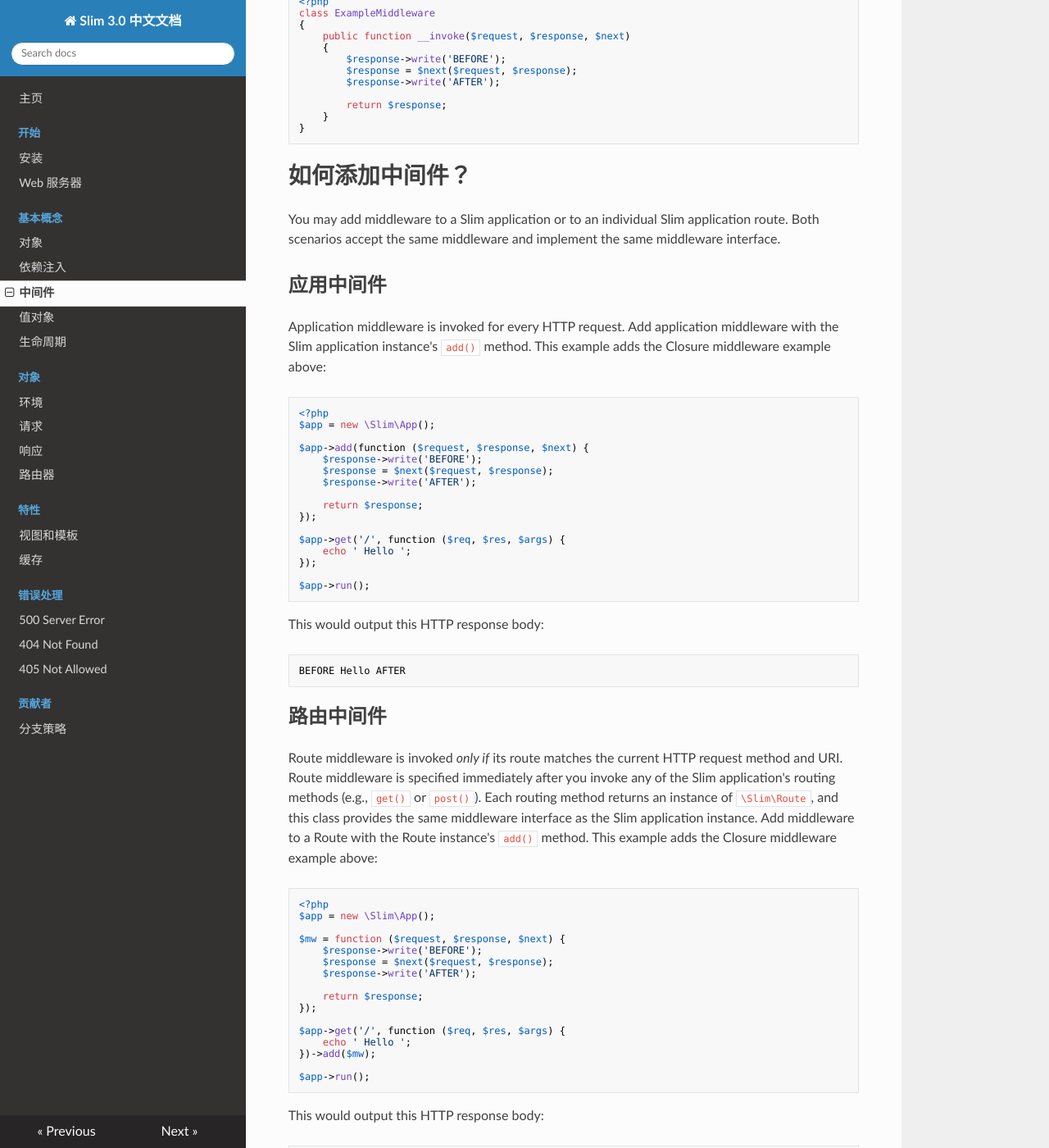
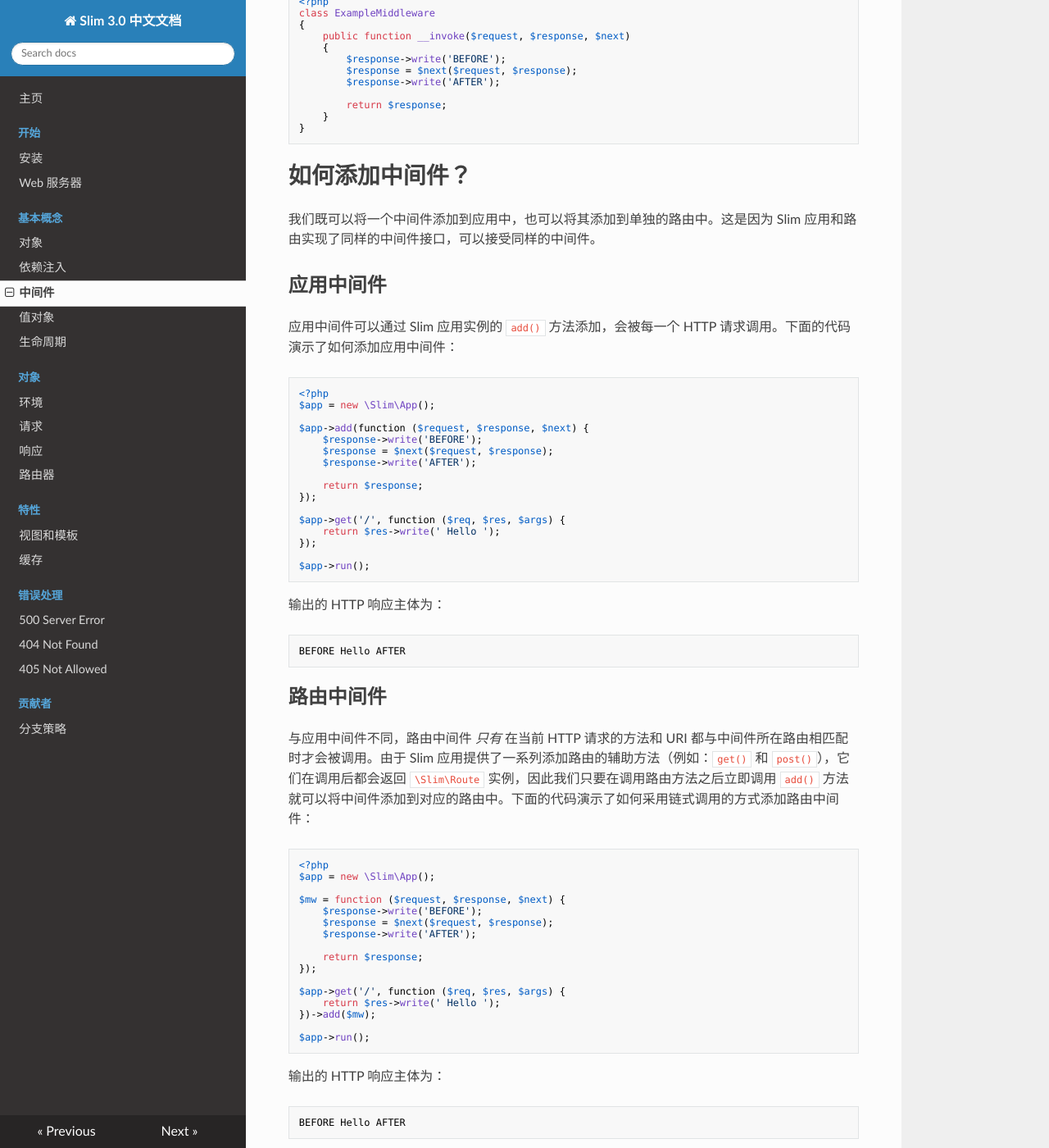
Before and after one commit to zither/slim-chinese-documentation, an MkDocs documentation site: the page built from docs/concepts/middleware.md, in a window 1280 px wide and 1400 px high, scrolled down 1766 px. Shown: the whole window at 82% size. Built offline with MkDocs 1.6.1, drawn with Linux system fonts in a browser that asks for light colours; nearby versions of some CDN libraries; old or Windows-style settings are respelled for this version of MkDocs; some of the changed text lies outside the part shown.

Commit message:
翻译部分 Middleware 内容

```diff
--- a/docs/concepts/middleware.md
+++ b/docs/concepts/middleware.md
@@ -18,7 +18,7 @@
 
 # 如何编写中间件？
 
-Middleware is a callable that accepts three arguments: a Request object, a Response object, and the next middleware. Each middleware **MUST** return an instance of `\Psr\Http\Message\ResponseInterface`. This example middleware is a Closure.
+中间件是一个可以接收三个参数的回调对象（callable），其参数分别为：请求对象、响应对象以及下一层中间件。中间件 **必须** 返回实现了 `\Psr\Http\Message\ResponseInterface` 接口的实例。以下是一个通过闭包实现的中间件示例：
 
     <?php
     function ($request, $response, $next) {
@@ -29,7 +29,7 @@
         return $response;
     };
 
-This example middleware is an invokable class that implements the magic `__invoke()` method.
+这是一个通过是实现了 `__invoke()` 魔术方法的可调用类实现的中间件示例：
 
     <?php
     class ExampleMiddleware
@@ -46,11 +46,11 @@
 
 # 如何添加中间件？
 
-You may add middleware to a Slim application or to an individual Slim application route. Both scenarios accept the same middleware and implement the same middleware interface.
+我们既可以将一个中间件添加到应用中，也可以将其添加到单独的路由中。这是因为 Slim 应用和路由实现了同样的中间件接口，可以接受同样的中间件。
 
 ## 应用中间件
 
-Application middleware is invoked for every HTTP request. Add application middleware with the Slim application instance's `add()` method. This example adds the Closure middleware example above:
+应用中间件可以通过 Slim 应用实例的 `add()` 方法添加，会被每一个 HTTP 请求调用。下面的代码演示了如何添加应用中间件：
 
     <?php
     $app = new \Slim\App();
@@ -64,18 +64,18 @@
     });
 
     $app->get('/', function ($req, $res, $args) {
-        echo ' Hello ';
+        return $res->write(' Hello ');
     });
 
     $app->run();
 
-This would output this HTTP response body:
+输出的 HTTP 响应主体为：
 
     BEFORE Hello AFTER
 
 ## 路由中间件
 
-Route middleware is invoked _only if_ its route matches the current HTTP request method and URI. Route middleware is specified immediately after you invoke any of the Slim application's routing methods (e.g., `get()` or `post()`). Each routing method returns an instance of `\Slim\Route`, and this class provides the same middleware interface as the Slim application instance. Add middleware to a Route with the Route instance's `add()` method. This example adds the Closure middleware example above:
+与应用中间件不同，路由中间件 _只有_ 在当前 HTTP 请求的方法和 URI 都与中间件所在路由相匹配时才会被调用。由于 Slim 应用提供了一系列添加路由的辅助方法（例如：`get()` 和 `post()`），它们在调用后都会返回 `\Slim\Route` 实例，因此我们只要在调用路由方法之后立即调用 `add()` 方法就可以将中间件添加到对应的路由中。下面的代码演示了如何采用链式调用的方式添加路由中间件：
 
     <?php
     $app = new \Slim\App();
@@ -89,11 +89,11 @@
     });
 
     $app->get('/', function ($req, $res, $args) {
-        echo ' Hello ';
+        return $res->write(' Hello ');
     })->add($mw);
 
     $app->run();
 
-This would output this HTTP response body:
+输出的 HTTP 响应主体为：
 
     BEFORE Hello AFTER
```
